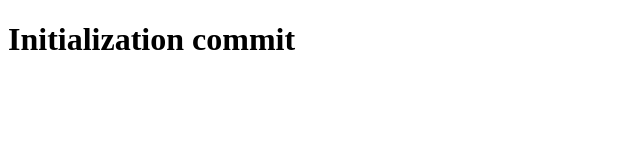
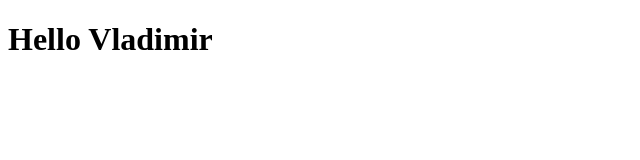
Before and after one commit to forkioJS4/forkioJS4.github.io, a plain HTML site: page index.html in a window 1280 px wide. Shown: the whole page, without its empty margins (0-640 px from the left). Drawn offline with Linux system fonts and the light colour scheme.

Commit message:
Hello Vladimir

```diff
--- a/index.html
+++ b/index.html
@@ -9,7 +9,7 @@
 </head>
 <body>
 
-    <h1>Initialization commit</h1>
+    <h1>Hello Vladimir</h1>
 
 </body>
 </html>
```
